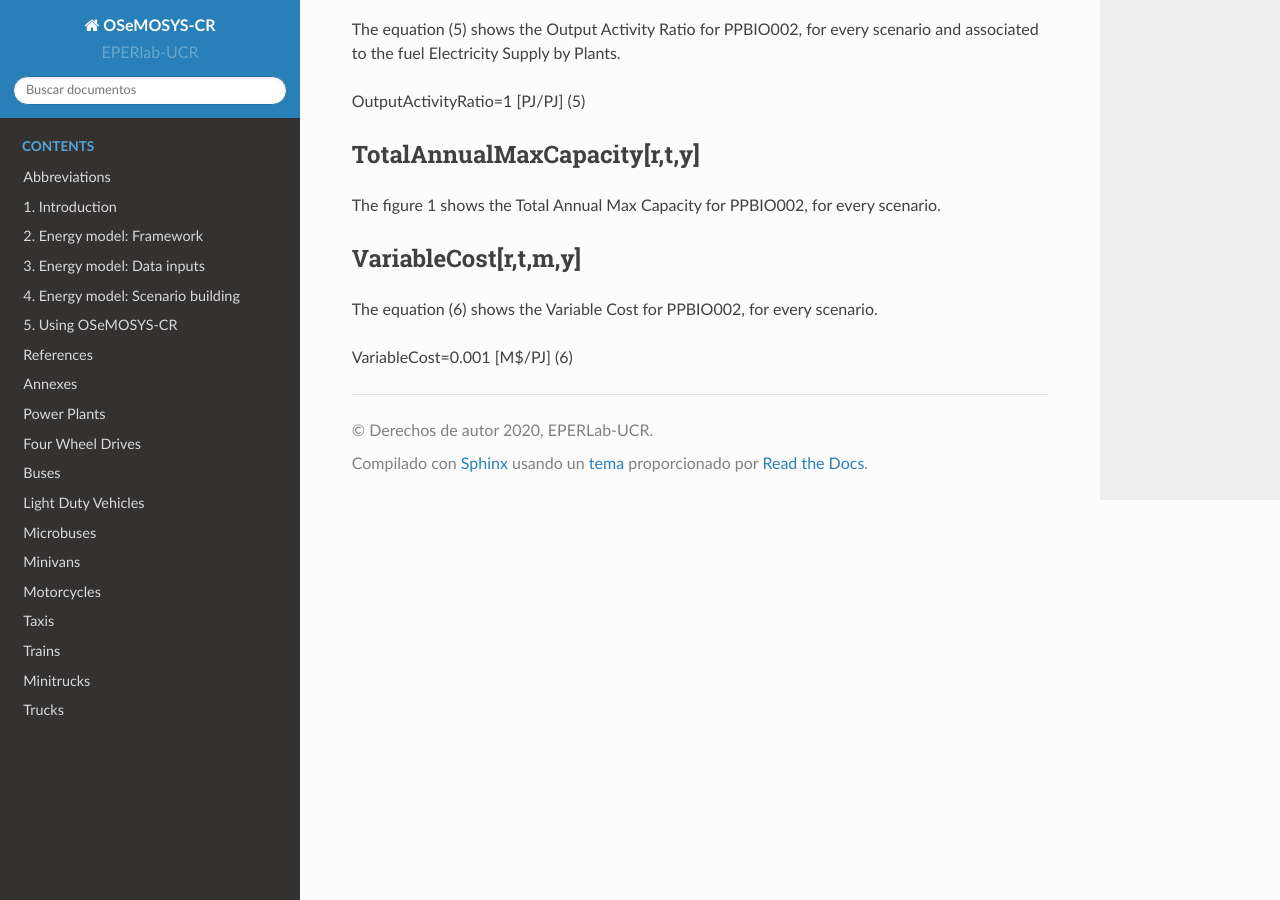
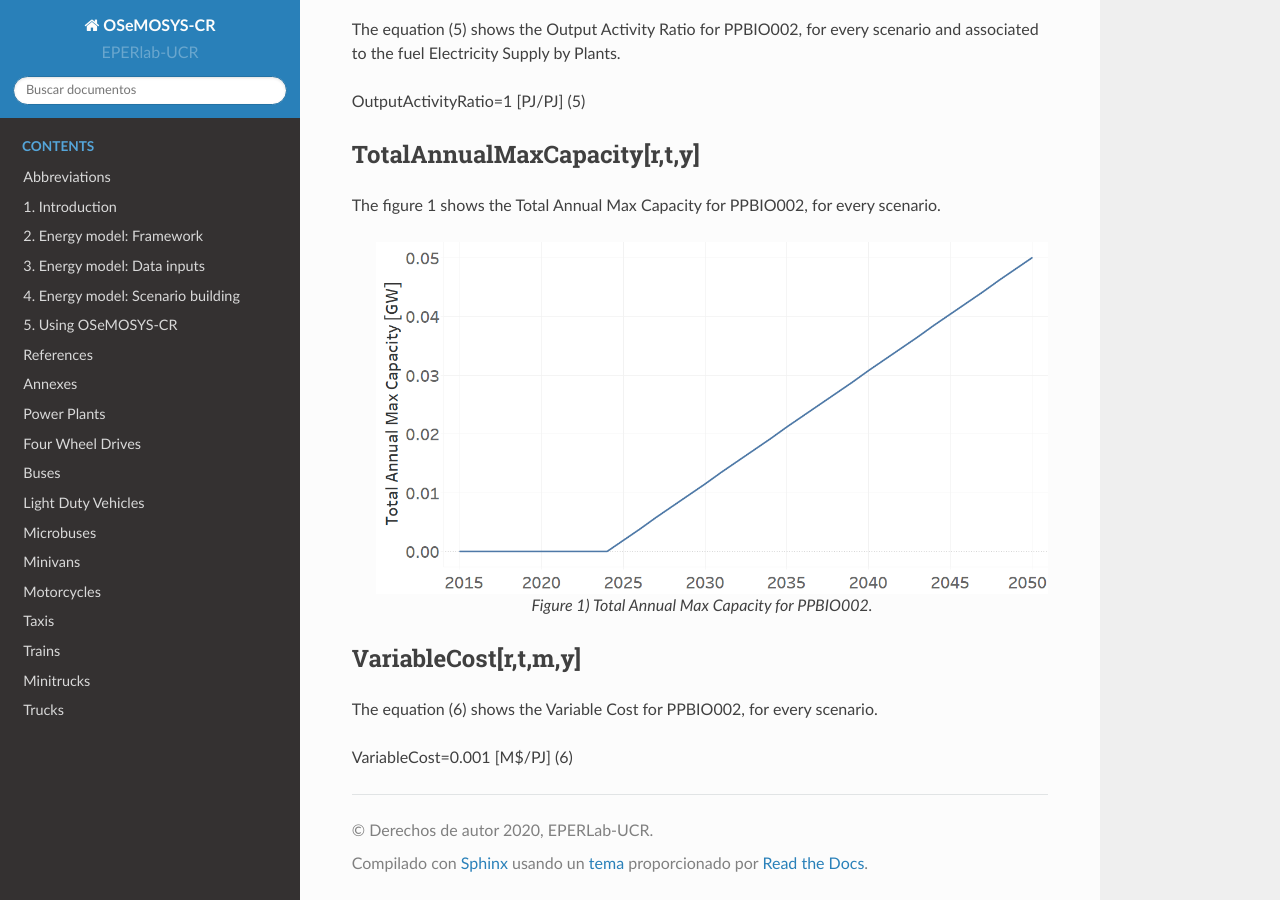
Before and after one commit to EPERLab/OSeMOSYS-CR, a Sphinx documentation site: the page built from docs/fichas/04_PPBIO002.rst, in a window 1280 px wide and 900 px high, scrolled down 1635 px. Built offline with Sphinx 7.4.7 and the Read the Docs theme 2.0.0, drawn with Linux system fonts in a browser that asks for light colours; formulas are drawn with MathJax 3.

Commit message:
Update 04_PPBIO002.rst

```diff
--- a/docs/fichas/04_PPBIO002.rst
+++ b/docs/fichas/04_PPBIO002.rst
@@ -71,6 +71,11 @@ TotalAnnualMaxCapacity[r,t,y]
 +++++++++
 The figure 1 shows the Total Annual Max Capacity for PPBIO002, for every scenario.
 
+  .. figure:: img/PPBIO002_TotalAnnualMaxCapacity.png
+   :align:   center
+   :width:   700 px
+
+   *Figure 1) Total Annual Max Capacity for PPBIO002.*
 
 
 VariableCost[r,t,m,y]
```
